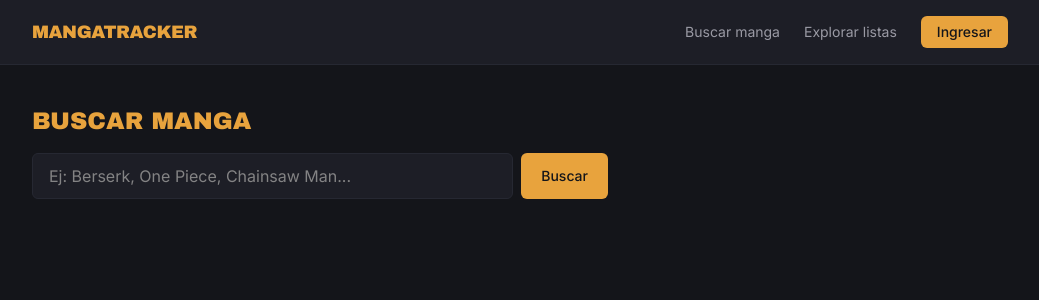
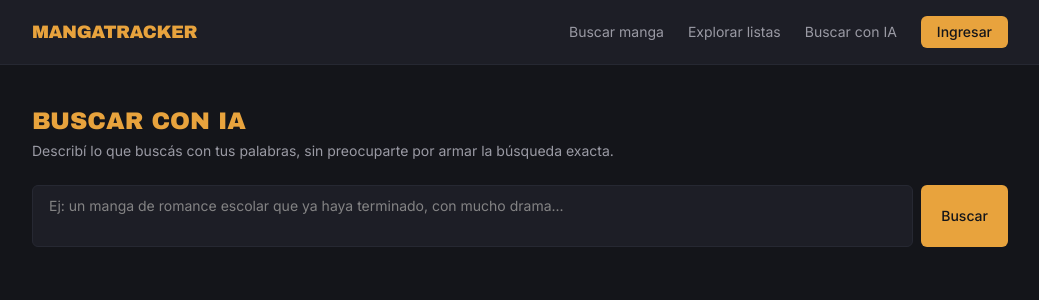
Before and after one commit to alvaroad29/MangaTracker, an Angular app in the folder frontend/: page /ai-search in a window 1280 px wide. Before the commit this address led to /search. Shown: the top 300 px of the page, without its empty margins (120-1159 px from the left). Built offline with nearby package versions, Linux system fonts and the light colour scheme.

Commit message:
front: busqueda ia

```diff
--- a/frontend/src/app/app.routes.ts
+++ b/frontend/src/app/app.routes.ts
@@ -14,6 +14,10 @@ export const routes: Routes = [
   {
     path: 'search',
     loadComponent: () => import('./features/search/search.component').then(m => m.SearchComponent)
+  },
+  {
+    path: 'ai-search',
+    loadComponent: () => import('./features/ai-search/ai-search.component').then(m => m.AiSearchComponent)
   },
   {
     path: 'my-list',
--- /dev/null
+++ b/frontend/src/app/core/services/ai-search.service.ts
@@ -0,0 +1,15 @@
+import { HttpClient } from '@angular/common/http';
+import { inject, Injectable } from '@angular/core';
+import { Observable } from 'rxjs';
+import { AiSearchResponse } from '../models/ai-search.models';
+
+@Injectable({
+  providedIn: 'root',
+})
+export class AiSearchService {
+  private http = inject(HttpClient);
+
+  search(description: string): Observable<AiSearchResponse> {
+    return this.http.post<AiSearchResponse>('/api/manga/ai-search', { description });
+  }
+}
--- /dev/null
+++ b/frontend/src/app/features/ai-search/ai-search.component.html
@@ -0,0 +1,62 @@
+<div class="flex flex-col gap-6">
+  <div>
+    <h1 class="font-display text-2xl text-(--color-accent)">BUSCAR CON IA</h1>
+    <p class="mt-1 text-sm text-(--color-text-muted)">
+      Describí lo que buscás con tus palabras, sin preocuparte por armar la búsqueda exacta.
+    </p>
+  </div>
+
+  <div class="flex flex-col gap-2 sm:flex-row">
+    <textarea
+      rows="2"
+      placeholder="Ej: un manga de romance escolar que ya haya terminado, con mucho drama..."
+      [value]="description()"
+      (input)="onInput($any($event.target).value)"
+      class="flex-1 resize-none rounded-md border border-(--color-surface-alt) bg-(--color-surface) px-4 py-2.5 text-sm outline-none focus:border-(--color-accent)"
+    ></textarea>
+    <button
+      (click)="submit()"
+      [disabled]="loading()"
+      class="rounded-md bg-(--color-accent) px-5 py-2.5 text-sm font-medium text-[#14151a] hover:bg-(--color-accent-hover) disabled:opacity-50"
+    >
+      {{ loading() ? 'Pensando...' : 'Buscar' }}
+    </button>
+  </div>
+
+  @if (interpretation(); as interp) {
+    <div class="flex flex-wrap items-center gap-2 rounded-md border border-(--color-accent-2)/30 bg-(--color-accent-2)/10 px-4 py-2.5 text-sm">
+      <span class="text-(--color-text-muted)">Entendí que buscás:</span>
+      <span class="font-medium text-(--color-accent-2)">"{{ interp.searchQuery }}"</span>
+      @if (interp.type !== null) {
+        <span class="rounded-full bg-(--color-surface-alt) px-2 py-0.5 text-xs">{{ typeLabels[interp.type] }}</span>
+      }
+      @if (interp.status !== null) {
+        <span class="rounded-full bg-(--color-surface-alt) px-2 py-0.5 text-xs">{{ publicationStatusLabels[interp.status] }}</span>
+      }
+      @for (genre of interp.genres; track genre) {
+        <span class="rounded-full bg-(--color-surface-alt) px-2 py-0.5 text-xs">{{ humanizeGenre(genre) }}</span>
+      }
+    </div>
+  }
+
+  @if (loading()) {
+    <p class="text-(--color-text-muted)">Buscando con esos criterios...</p>
+  } @else if (searched() && results().length === 0) {
+    <p class="text-(--color-text-muted)">No encontramos resultados. Probá describirlo de otra forma.</p>
+  }
+
+  <div class="grid grid-cols-2 gap-4 sm:grid-cols-3 md:grid-cols-4">
+    @for (manga of results(); track manga.malId) {
+      <a
+        [routerLink]="['/manga', manga.malId]"
+        class="flex flex-col overflow-hidden rounded-lg border border-(--color-surface-alt) bg-(--color-surface) transition-colors hover:border-(--color-accent)"
+      >
+        <img [src]="manga.coverImageUrl" [alt]="manga.title" class="aspect-2/3 w-full object-cover" />
+        <div class="p-3">
+          <p class="line-clamp-2 text-sm font-medium">{{ manga.title }}</p>
+          <p class="mt-1 text-xs text-(--color-text-muted)">{{ typeLabels[manga.type] }}</p>
+        </div>
+      </a>
+    }
+  </div>
+</div>
--- /dev/null
+++ b/frontend/src/app/features/ai-search/ai-search.component.ts
@@ -0,0 +1,56 @@
+import { HttpErrorResponse } from '@angular/common/http';
+import { ChangeDetectionStrategy, Component, inject, signal } from '@angular/core';
+import { MangaCatalogSearchResultDto } from '../../core/models/catalog.models';
+import { typeLabels, publicationStatusLabels } from '../../core/models/status-labels';
+import { AiSearchService } from '../../core/services/ai-search.service';
+import { NotificationService } from '../../core/services/notification.service';
+import { RouterLink } from '@angular/router';
+import { MangaSearchCriteria } from '../../core/models/ai-search.models';
+
+@Component({
+  selector: 'app-ai-search',
+  imports: [RouterLink],
+  templateUrl: './ai-search.component.html',
+  changeDetection: ChangeDetectionStrategy.OnPush,
+})
+export class AiSearchComponent {
+  private aiSearch = inject(AiSearchService);
+  private notifications = inject(NotificationService);
+
+  description = signal('');
+  loading = signal(false);
+  interpretation = signal<MangaSearchCriteria | null>(null);
+  results = signal<MangaCatalogSearchResultDto[]>([]);
+  searched = signal(false);
+
+  typeLabels = typeLabels;
+  publicationStatusLabels = publicationStatusLabels;
+
+  onInput(value: string): void {
+    this.description.set(value);
+  }
+
+  humanizeGenre(name: string): string {
+    return name.replace(/([a-z])([A-Z])/g, '$1 $2');
+  }
+
+  submit(): void {
+    const text = this.description().trim();
+    if (!text) return;
+
+    this.loading.set(true);
+    this.searched.set(true);
+
+    this.aiSearch.search(text).subscribe({
+      next: response => {
+        this.loading.set(false);
+        this.interpretation.set(response.interpretation);
+        this.results.set(response.results.items);
+      },
+      error: (err: HttpErrorResponse) => {
+        this.loading.set(false);
+        this.notifications.show(err.error?.title ?? 'No pudimos procesar tu búsqueda. Probá de nuevo.');
+      }
+    });
+  }
+}
--- a/frontend/src/app/layout/navbar/navbar.component.html
+++ b/frontend/src/app/layout/navbar/navbar.component.html
@@ -11,6 +11,10 @@
       </a>
       <a routerLink="/explore" routerLinkActive="text-(--color-accent)" class="text-(--color-text-muted) transition-colors hover:text-(--color-text)">
         Explorar listas
+      </a>
+
+      <a routerLink="/ai-search" routerLinkActive="text-(--color-accent)" class="text-(--color-text-muted) transition-colors hover:text-(--color-text)">
+        Buscar con IA
       </a>
 
       @if (auth.isAuthenticated()) {
@@ -33,6 +37,7 @@
     <div class="flex flex-col gap-1 border-t border-(--color-surface-alt) px-6 py-4 sm:hidden">
       <a routerLink="/search" (click)="mobileMenuOpen.set(false)" class="py-2 text-sm text-(--color-text-muted)">Buscar manga</a>
       <a routerLink="/explore" (click)="mobileMenuOpen.set(false)" class="py-2 text-sm text-(--color-text-muted)">Explorar listas</a>
+      <a routerLink="/ai-search" (click)="mobileMenuOpen.set(false)" class="py-2 text-sm text-(--color-text-muted)">Buscar con IA</a>
 
       @if (auth.isAuthenticated()) {
         <a routerLink="/my-list" (click)="mobileMenuOpen.set(false)" class="py-2 text-sm text-(--color-text-muted)">Mi progreso</a>
```
Also changed, not shown: frontend/src/app/core/models/ai-search.models.ts (added, +14 -0 lines).
